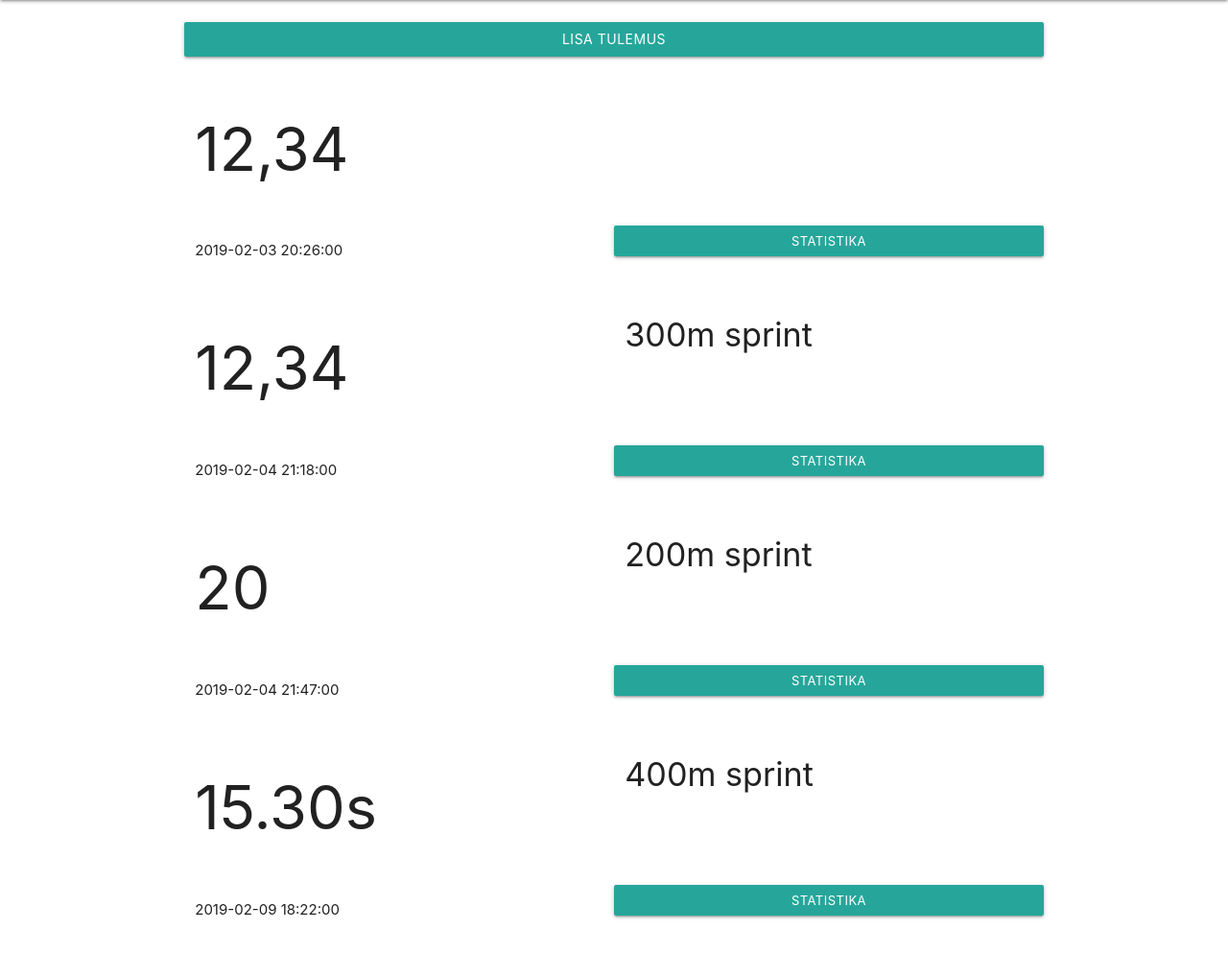
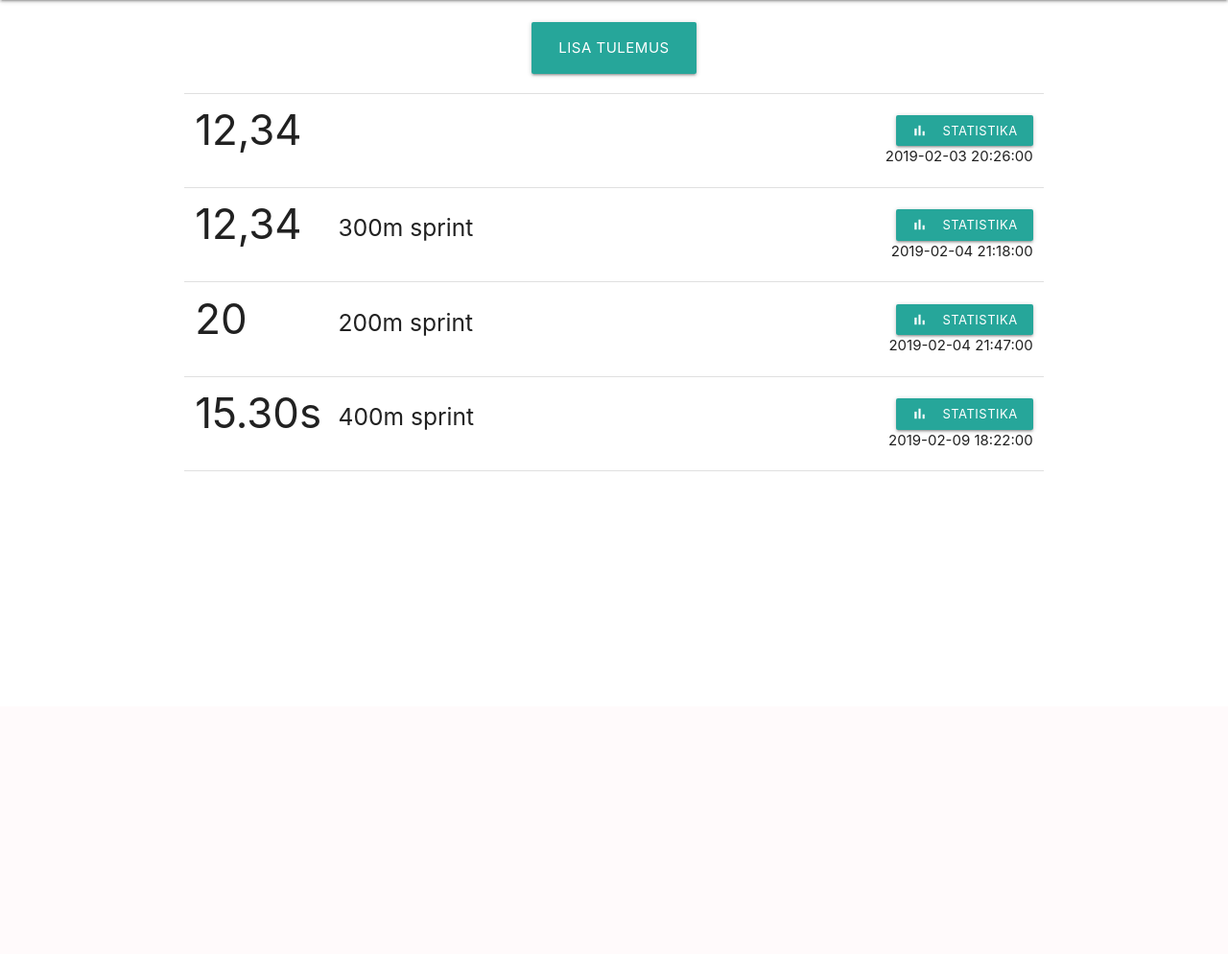
Before and after one commit to kaevupoiss/Spordipaevik, a Flask app: template templates/home.html in a window 1280 px wide. Shown: the part 64-1058 px from the top of the page at 96% size. After the commit the page ends 555 px from the top, so only its background shows below. Run offline with Flask 2, Linux system fonts and the light colour scheme; the template is opened without the code that fills it: values that come from a table or form of the project are taken from there, others are empty; a user stored in the database is signed in; data comes from the database, SQL or seed files in the repository; tables that the repository leaves empty hold one stand-in row (values such as "Sample post"); some libraries are stand-ins or nearby versions.

Commit message:
0.0.22 - Home is styled

```diff
--- a/main.py
+++ b/main.py
@@ -360,6 +360,10 @@ def seaded():
 def statistika():
     return render_template('statistika.html')
 
+@app.route("/stats/<id>")
+@login_required
+def stats(id):
+    return '<h1>' + id + '</h1>'
 
 
 @app.route("/uus_tulemus", methods=['POST', 'GET'])
--- a/static/css/style.css
+++ b/static/css/style.css
@@ -3,6 +3,14 @@
   max-width: 400px;
   width: 100%;
   height: 100%;
+}
+
+.resultheading{
+  margin: 0;
+}
+
+.nomargin {
+  margin: 0 auto;
 }
 
 #backbutton {
--- a/templates/_traininghelpers.html
+++ b/templates/_traininghelpers.html
@@ -38,21 +38,26 @@
 {% macro log_field(log) %}
 <li>
   <div>
-    <div class="row">
-      <h1 class="col s6">
-        {{ log.result }}
-      </h1>
-
-      <h4 class="col s6">
-        {{ log.sport.type }}
-      </h4>
-    </div>
-    <div class="row">
-      <p class="col s6">
-        {{ log.time_posted }}
-      </p>
-      <a href="/stats/{{ log.id }}" class="btn-small col s6 valign-wrapper">STATISTIKA</a>
+    <div class="row valign-wrapper">
+      <div class="col s2">
+        <h3 class="nomargin">
+          {{ log.result }}
+        </h3>
+      </div>
+      <div class="col s7 valign-wrapper">
+        <h5 class="left-align">
+          {{ log.sport.type }}
+        </h5>
+      </div>
+      <div class="col s3 right-align">
+        <br>
+        <a href="/stats/{{ log.id }}" class="btn-small"><i class="material-icons left">bar_chart</i>STATISTIKA</a>
+        <p class="nomargin">
+          {{ log.time_posted }}
+        </p>
+      </div>
     </div>
   </div>
+  <div class="divider"></div>
 </li>
 {% endmacro %}
--- a/templates/home.html
+++ b/templates/home.html
@@ -3,12 +3,13 @@
 
 {% block body %}
   <br>
-  <div class="newentry row">
-    <a href="{{ url_for('uus_tulemus') }}"><button type="button" class="btn col s12" name="newentry">LISA TULEMUS</button></a>
+  <div class="newentry row center-align">
+    <a href="{{ url_for('uus_tulemus') }}"><button type="button" class="btn btn-large" name="newentry">LISA TULEMUS</button></a>
   </div>
 
   <div class="content">
     <ul>
+    <div class="divider"></div>
     {% for log in log_list %}
         {{ log_field(log) }}
     {% endfor %}
```
